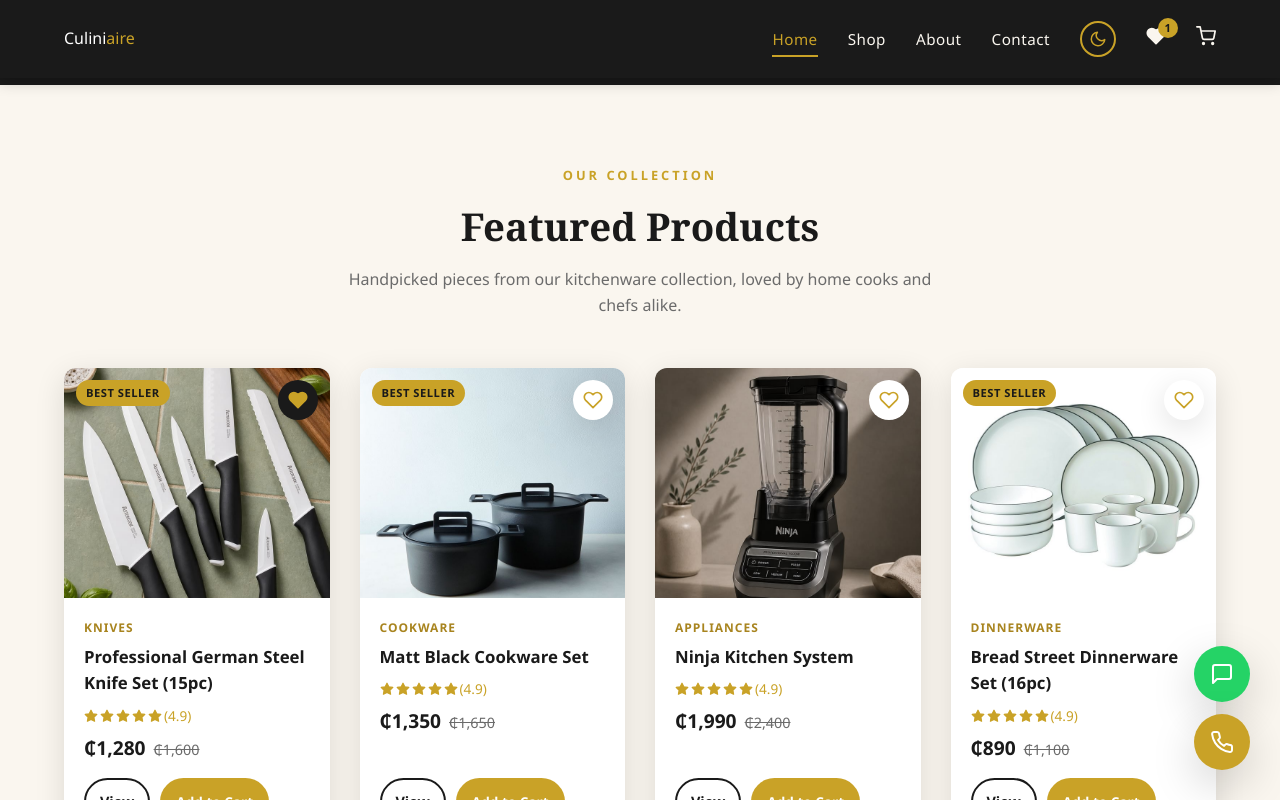
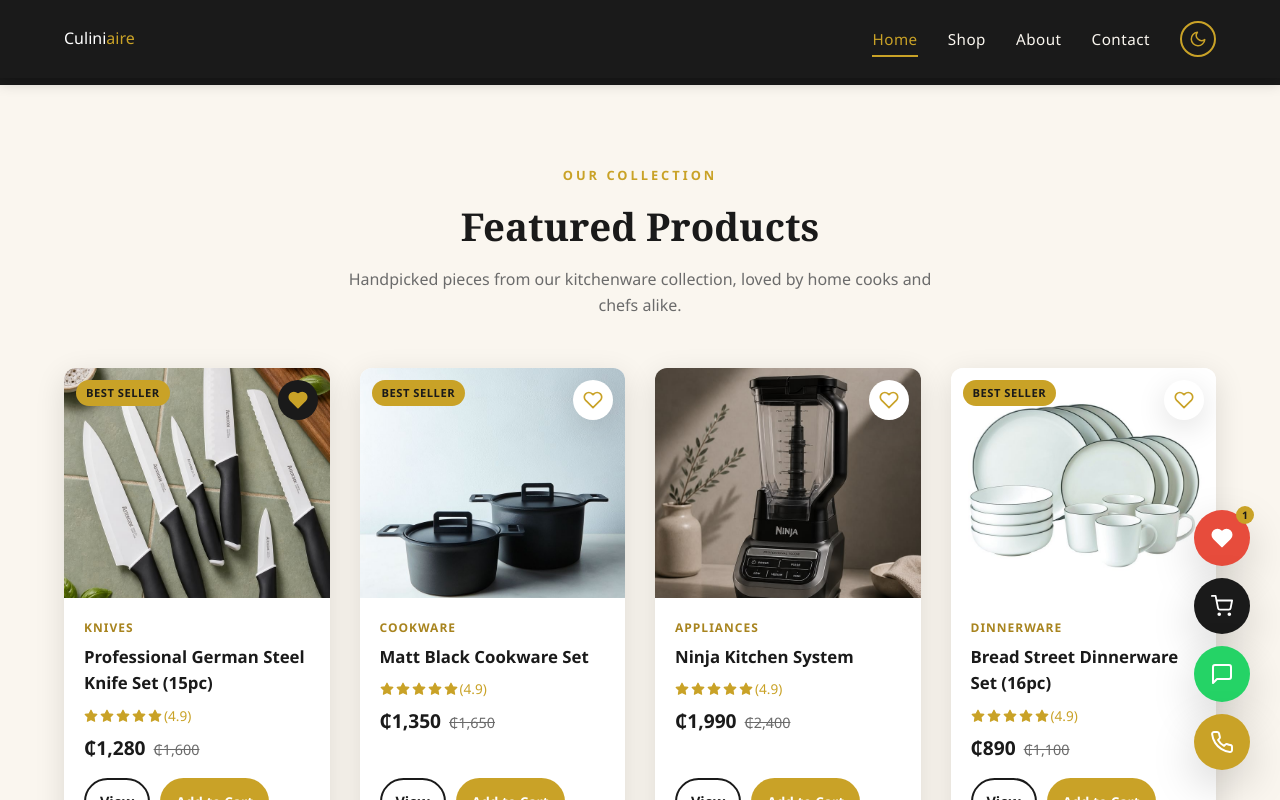
Before and after one commit to owusumartha/Culinaire, a Next.js app: page / in a window 1280 px wide. Both pictures are taken after a click on the button 297 px from the left and 1283 px from the top of the page. Shown: the part 883-1683 px from the top of the page. Built offline with nearby package versions, Linux system fonts and the light colour scheme.

Commit message:
Move cart and wishlist to floating buttons corner

```diff
--- a/app/components/FloatingButtons.tsx
+++ b/app/components/FloatingButtons.tsx
@@ -1,14 +1,26 @@
 'use client';
 
 import { useState } from 'react';
-import { ChatIcon, PhoneIcon } from './Icons';
+import Link from 'next/link';
+import { ChatIcon, PhoneIcon, HeartIcon, CartIcon } from './Icons';
+import { useCart, useWishlist } from '../lib/contexts';
 
 export default function FloatingButtons() {
   const [modalOpen, setModalOpen] = useState(false);
+  const { cartCount } = useCart();
+  const { wishlistCount } = useWishlist();
 
   return (
     <>
       <div className="floating-contact">
+        <Link href="/wishlist" className="float-btn wishlist-float" aria-label="Wishlist">
+          <HeartIcon size={22} filled color="#fff" />
+          {wishlistCount > 0 && <span className="float-badge">{wishlistCount}</span>}
+        </Link>
+        <Link href="/cart" className="float-btn cart-float" aria-label="Cart">
+          <CartIcon size={22} color="#fff" />
+          {cartCount > 0 && <span className="float-badge">{cartCount}</span>}
+        </Link>
         <button className="float-btn whatsapp" onClick={() => setModalOpen(true)} aria-label="WhatsApp">
           <span className="tooltip">Scan QR to chat</span>
           <ChatIcon size={24} color="#fff" />
--- a/app/components/Header.tsx
+++ b/app/components/Header.tsx
@@ -3,14 +3,12 @@
 import Link from 'next/link';
 import { usePathname } from 'next/navigation';
 import { useEffect, useState } from 'react';
-import { useCart, useWishlist, useTheme } from '../lib/contexts';
-import { MenuIcon, MoonIcon, SunIcon, HeartIcon, CartIcon } from './Icons';
+import { useTheme } from '../lib/contexts';
+import { MenuIcon, MoonIcon, SunIcon } from './Icons';
 
 export default function Header() {
   const pathname = usePathname();
   const [menuOpen, setMenuOpen] = useState(false);
-  const { cartCount } = useCart();
-  const { wishlistCount } = useWishlist();
   const { theme, toggleTheme } = useTheme();
 
   useEffect(() => {
@@ -47,18 +45,6 @@
           >
             {theme === 'light' ? <MoonIcon size={18} /> : <SunIcon size={18} />}
           </button>
-          <Link href="/wishlist" className="cart-icon">
-            <HeartIcon size={20} filled />
-            <span className="wishlist-count" style={{ display: wishlistCount > 0 ? 'flex' : 'none' }}>
-              {wishlistCount}
-            </span>
-          </Link>
-          <Link href="/cart" className="cart-icon">
-            <CartIcon size={20} />
-            <span className="cart-count" style={{ display: cartCount > 0 ? 'flex' : 'none' }}>
-              {cartCount}
-            </span>
-          </Link>
         </div>
       </nav>
     </header>
--- a/app/styles.css
+++ b/app/styles.css
@@ -887,6 +887,23 @@
 .float-btn:hover { transform: scale(1.1); }
 .float-btn.whatsapp { background: #25d366; }
 .float-btn.call { background: var(--gold); }
+.float-btn.wishlist-float { background: #e74c3c; }
+.float-btn.cart-float { background: var(--charcoal); }
+.float-badge {
+  position: absolute;
+  top: -4px;
+  right: -4px;
+  background: var(--gold);
+  color: var(--charcoal);
+  font-size: 0.65rem;
+  font-weight: bold;
+  width: 18px;
+  height: 18px;
+  border-radius: 50%;
+  display: flex;
+  align-items: center;
+  justify-content: center;
+}
 .float-btn .tooltip {
   position: absolute;
   right: 70px;
```
